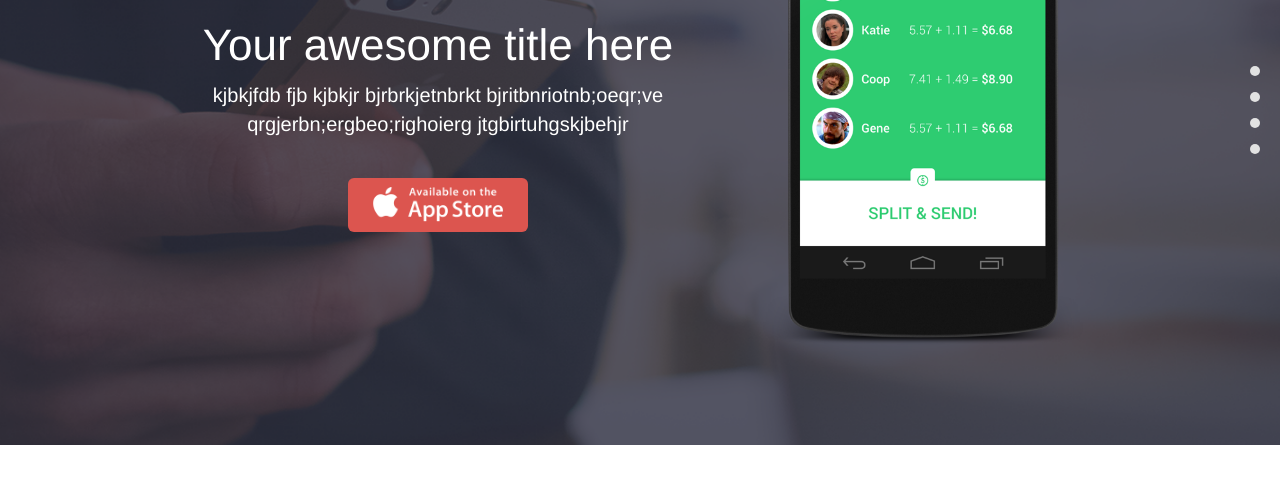
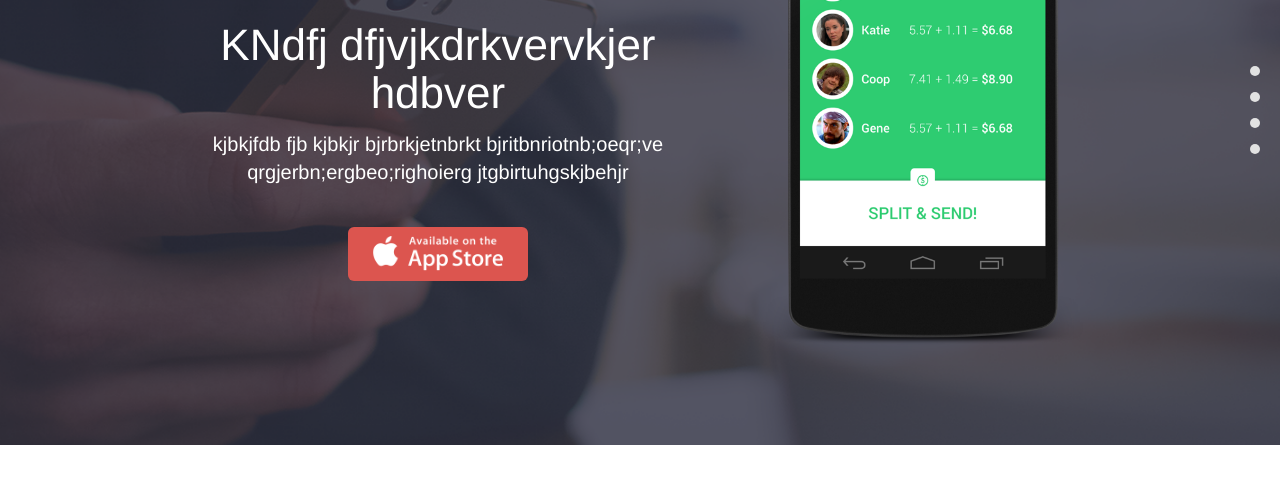
Before and after one commit to mania-1960/92bm2, a plain HTML site: page index.html in a window 1280 px wide. Shown: the part 302-800 px from the top of the page. Drawn offline with Linux system fonts and the light colour scheme.

Commit message:
Update index.html

```diff
--- a/index.html
+++ b/index.html
@@ -58,7 +58,7 @@
             </figure> <!-- /.text-center -->
 
             <!-- Title -->
-            <h1>Your awesome title here</h1>
+            <h1>KNdfj dfjvjkdrkvervkjer hdbver</h1>
 
             <!-- Sub title -->
             <p>kjbkjfdb fjb kjbkjr bjrbrkjetnbrkt bjritbnriotnb;oeqr;ve qrgjerbn;ergbeo;righoierg jtgbirtuhgskjbehjr</p>
```
